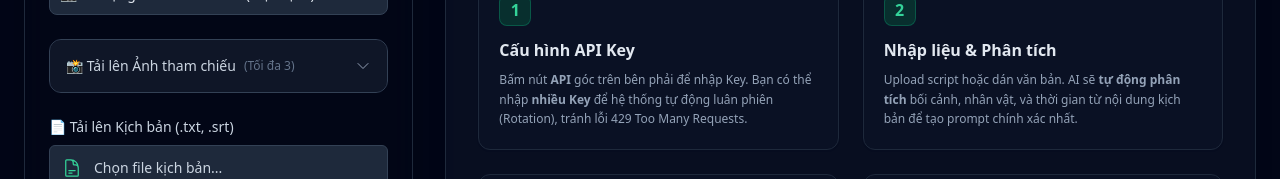
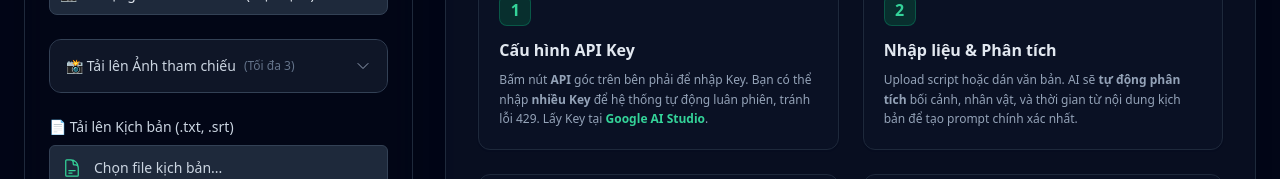
Before and after one commit to thuanndbxvp/Tool-T-ng-H-a-Ch-Ng-i-Ti-n-S-, a React (Vite) app: page / in a window 1280 px wide. Shown: the part 229-408 px from the top of the page. Built offline with nearby package versions, Linux system fonts and the light colour scheme.

Commit message:
feat: Add link to Google AI Studio for API keys
Includes a direct link within the API Key configuration instructions, guiding users to Google AI Studio to easily obtain API keys. This improves user experience and streamlines the setup process.

```diff
--- a/App.tsx
+++ b/App.tsx
@@ -304,7 +304,7 @@ const WelcomeGuide: FC = () => (
                 <div className="w-8 h-8 rounded-lg bg-emerald-900/50 text-emerald-400 flex items-center justify-center font-bold mb-3 border border-emerald-500/30">1</div>
                 <h3 className="font-bold text-slate-200 mb-2">Cấu hình API Key</h3>
                 <p className="text-xs text-slate-400 leading-relaxed">
-                   Bấm nút <strong>API</strong> góc trên bên phải để nhập Key. Bạn có thể nhập <strong>nhiều Key</strong> để hệ thống tự động luân phiên (Rotation), tránh lỗi 429 Too Many Requests.
+                   Bấm nút <strong>API</strong> góc trên bên phải để nhập Key. Bạn có thể nhập <strong>nhiều Key</strong> để hệ thống tự động luân phiên, tránh lỗi 429. Lấy Key tại <a href="https://aistudio.google.com/api-keys" target="_blank" rel="noopener noreferrer" className="text-emerald-400 hover:underline font-bold">Google AI Studio</a>.
                 </p>
             </div>
 
@@ -532,7 +532,7 @@ const GuideModal: FC<{
                             <div className="w-8 h-8 rounded-lg bg-emerald-900/50 text-emerald-400 flex items-center justify-center font-bold mb-3 border border-emerald-500/30">1</div>
                             <h3 className="font-bold text-slate-200 mb-2">Cấu hình API Key</h3>
                             <p className="text-xs text-slate-400 leading-relaxed">
-                            Bấm nút <strong>API</strong> góc trên bên phải để nhập Key. Key sẽ được tự động <strong>lưu vào trình duyệt</strong>. Lấy Key miễn phí tại: <a href="https://aistudio.google.com/api-keys" target="_blank" rel="noopener noreferrer" className="text-emerald-400 hover:underline font-bold">Google AI Studio</a>.
+                            Bấm nút <strong>API</strong> góc trên bên phải để nhập Key. Bạn có thể nhập <strong>nhiều Key</strong> để hệ thống tự động luân phiên, tránh lỗi 429. Lấy Key miễn phí tại: <a href="https://aistudio.google.com/api-keys" target="_blank" rel="noopener noreferrer" className="text-emerald-400 hover:underline font-bold">Google AI Studio</a>.
                             </p>
                         </div>
 
```
